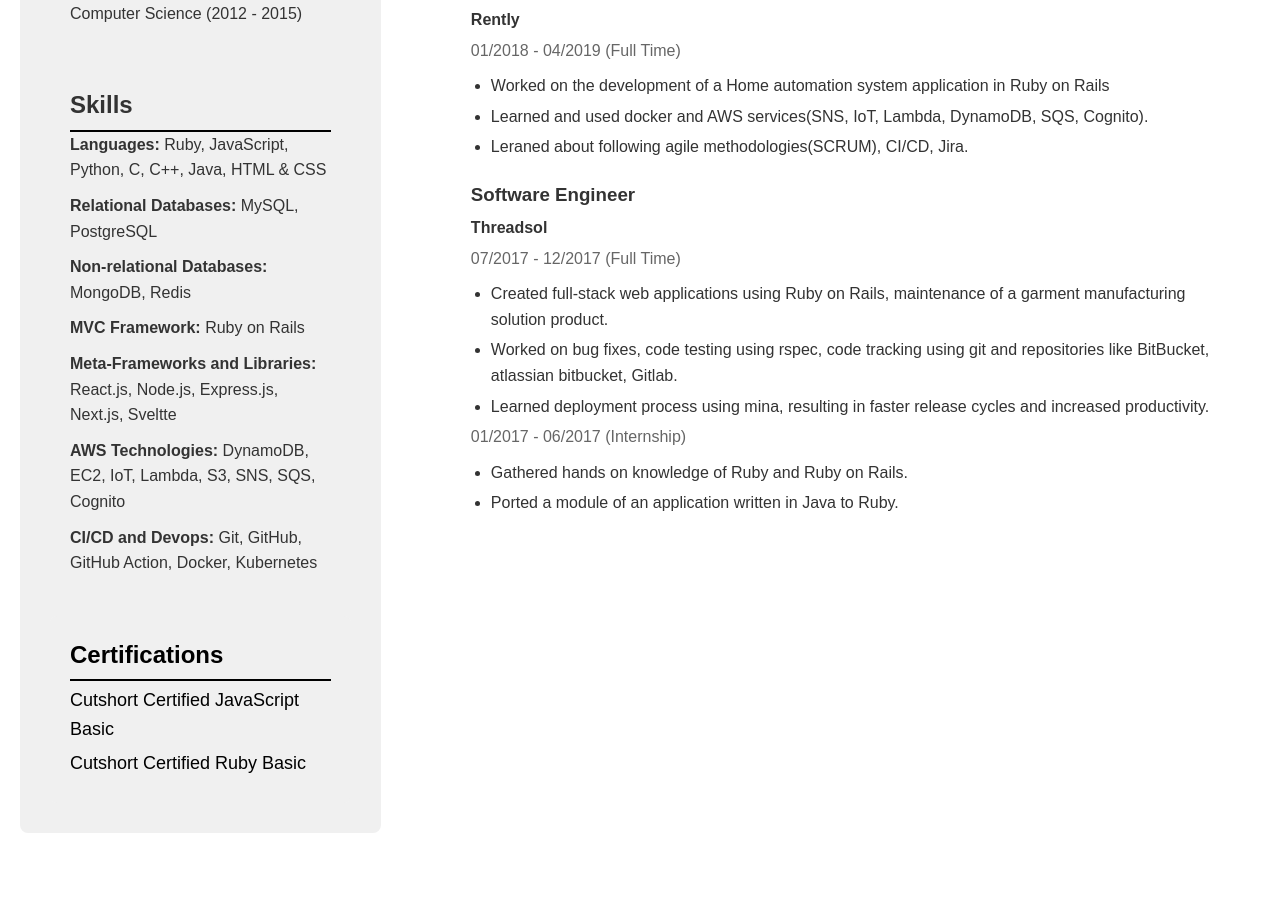
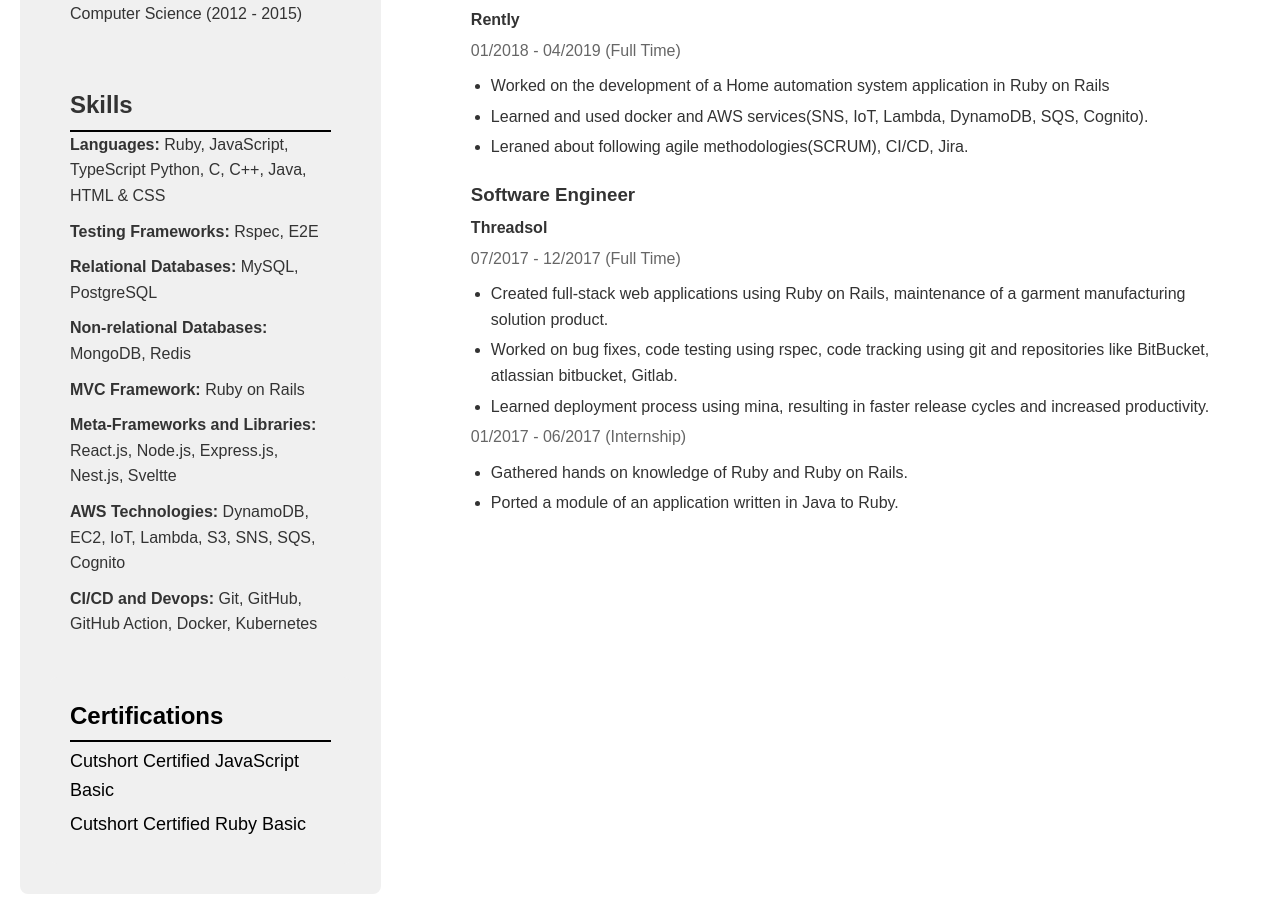
Before and after one commit to smakthe/resume-website, a React (Create React App) app: page / in a window 1280 px wide. Shown: the part 1500-2414 px from the top of the page. Before the commit the page ends 2353 px from the top, so only its background shows below. Built offline with nearby package versions, Linux system fonts and the light colour scheme.

Commit message:
This commit is temporary and will be rolled back

```diff
--- a/src/components/Skills.js
+++ b/src/components/Skills.js
@@ -24,11 +24,12 @@
   <SkillsContainer>
     <Title>Skills</Title>
     <SkillList>
-      <SkillItem><strong>Languages:</strong> Ruby, JavaScript, Python, C, C++, Java, HTML & CSS</SkillItem>
+      <SkillItem><strong>Languages:</strong> Ruby, JavaScript, TypeScript Python, C, C++, Java, HTML & CSS</SkillItem>
+      <SkillItem><strong>Testing Frameworks:</strong> Rspec, E2E</SkillItem>
       <SkillItem><strong>Relational Databases:</strong> MySQL, PostgreSQL</SkillItem>
       <SkillItem><strong>Non-relational Databases:</strong> MongoDB, Redis</SkillItem>
       <SkillItem><strong>MVC Framework:</strong> Ruby on Rails</SkillItem>
-      <SkillItem><strong>Meta-Frameworks and Libraries:</strong> React.js, Node.js, Express.js, Next.js, Sveltte</SkillItem>
+      <SkillItem><strong>Meta-Frameworks and Libraries:</strong> React.js, Node.js, Express.js, Nest.js, Sveltte</SkillItem>
       <SkillItem><strong>AWS Technologies:</strong> DynamoDB, EC2, IoT, Lambda, S3, SNS, SQS, Cognito</SkillItem>
       <SkillItem><strong>CI/CD and Devops:</strong> Git, GitHub, GitHub Action, Docker, Kubernetes</SkillItem>
     </SkillList>
```
